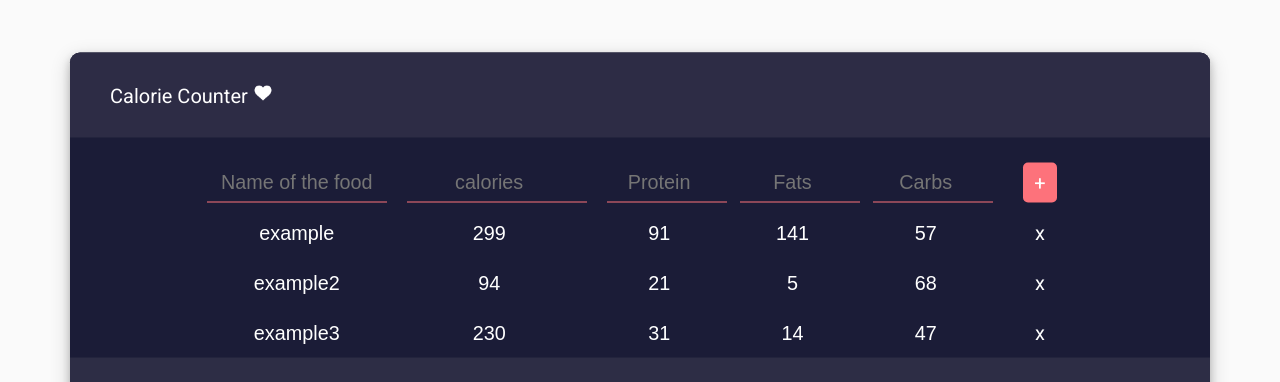
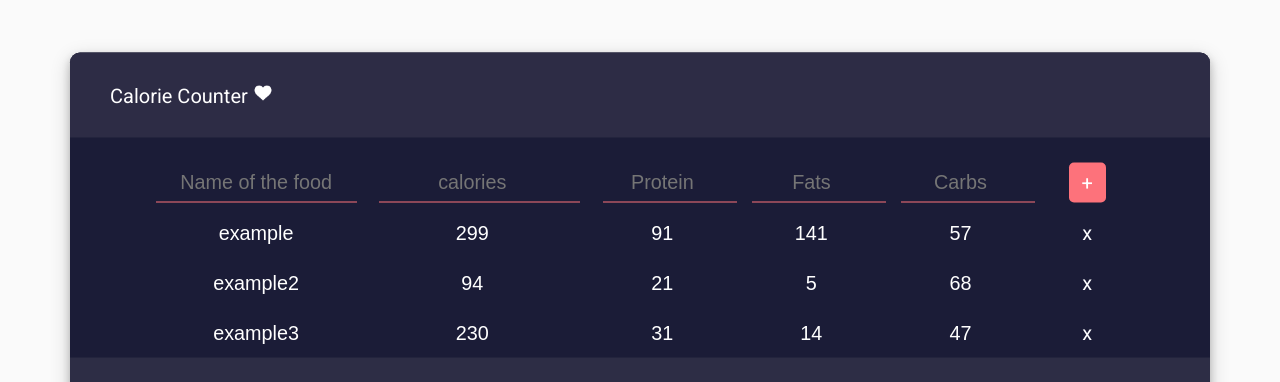
Before and after one commit to lukasavovic/vue-calorie-calclulator, a plain HTML site: page app/index.html in a window 1280 px wide. Shown: the part 145-527 px from the top of the page. Drawn offline with nearby package versions, Linux system fonts and the light colour scheme; files that its build step writes are made by us from their sources.

Commit message:
small changes

```diff
--- a/app/index.html
+++ b/app/index.html
@@ -16,10 +16,10 @@
 			<div class="maincontent container-fluid">
 				<div class="oneRow container-fluid description" v-for="newFood in newFoodItems">
 					<input v-model="newFood.name" class="firstItems" type="text" placeholder="Name of the food">
-					<input v-model="newFood.calories" class="firstItems" type="number" placeholder="calories">
-					<input v-model="newFood.protein" class="firstItems" type="number" placeholder="Protein">
-					<input v-model="newFood.fats" class="firstItems" type="number" placeholder="Fats">
-					<input v-model="newFood.carbs" class="firstItems" type="number" placeholder="Carbs">
+					<input v-model="newFood.calories" class="firstItems" type="number" min="0" placeholder="calories">
+					<input v-model="newFood.protein" class="firstItems" type="number" min="0" placeholder="Protein">
+					<input v-model="newFood.fats" class="firstItems" type="number" min="0" placeholder="Fats">
+					<input v-model="newFood.carbs" class="firstItems" type="number" min="0" placeholder="Carbs">
 					<button id="addButton" v-on:click="addNewFood">+</button>
 				</div>
 				<div class="oneRow container-fluid" v-for="(food, index) in foodItems">
@@ -42,7 +42,7 @@
 					<p>{{ totalProtein }}</p>
 					<p>{{ totalFats }}</p>
 					<p>{{ totalCarbs }}</p>
-					<h6>Luka Savovic 2018</h6>
+					<!-- <h6>Luka Savovic 2018</h6> -->
 				</div>
 			</div>
 		</div>
--- a/scss/template/main.scss
+++ b/scss/template/main.scss
@@ -26,7 +26,5 @@
     .maincontent {
         height: 100%;
         margin-bottom: 100px;
-        width: 90%;
-
     }
 }
```
